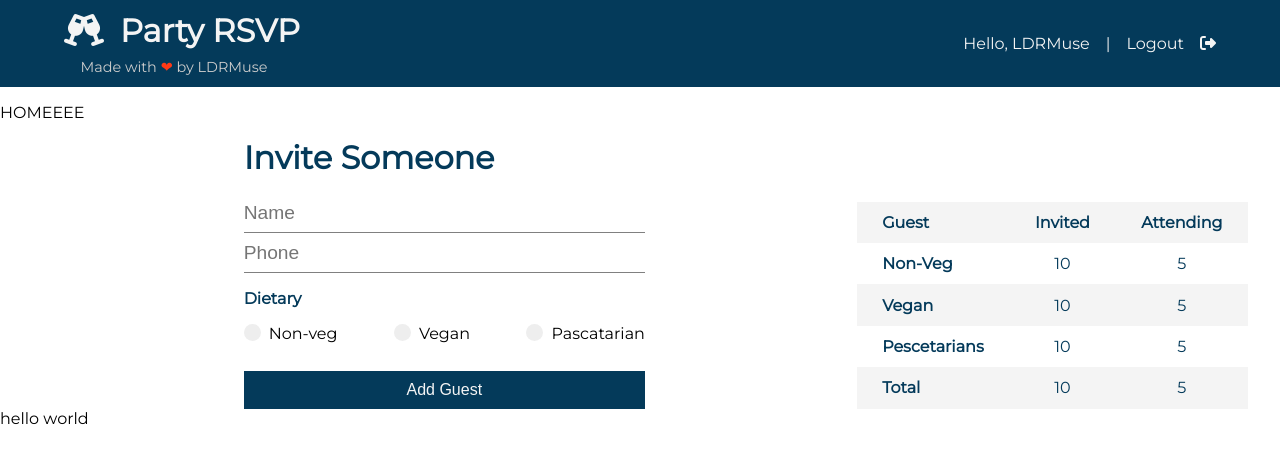
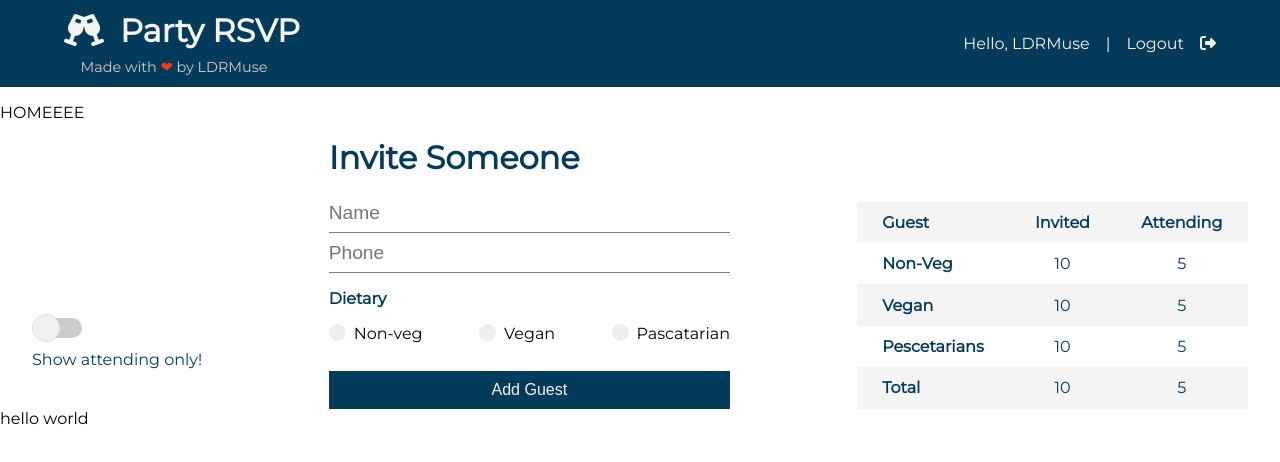
Before and after one commit to LDRMuse/rsvp-party-app, a React (Create React App) app in the folder client/: page / in a window 1280 px wide. Shown: the top 462 px of the page. Built offline with nearby package versions, Linux system fonts and the light colour scheme.

Commit message:
:construction: create GuestFilter component

```diff
--- /dev/null
+++ b/client/src/components/guests/GuestFilter.js
@@ -0,0 +1,13 @@
+import React from 'react'
+
+export const GuestFilter = () => {
+  return (
+    <div className="toggle">
+      <label className="switch">
+        <input type="checkbox" />
+        <span className="slider round"></span>
+      </label>
+      <p className="lead">Show attending only!</p>
+    </div>
+  )
+}
--- a/client/src/components/guests/index.js
+++ b/client/src/components/guests/index.js
@@ -1,2 +1,3 @@
 export {GuestForm} from './GuestForm'
 export {GuestCounter} from './GuestCounter'
+export {GuestFilter} from './GuestFilter'
--- a/client/src/components/pages/Home.js
+++ b/client/src/components/pages/Home.js
@@ -1,6 +1,5 @@
 import React, {Fragment} from 'react'
-import {GuestForm, GuestCounter} from '../guests'
-// import GuestFilter from '../guests/GuestFilter'
+import {GuestForm, GuestCounter, GuestFilter} from '../guests'
 // import GuestSearch from '../guests/GuestSearch'
 // import Guests from '../guests/Guests'
 
@@ -10,8 +9,8 @@ export const Home = () => {
     <div className="app-container">
       <div className="main">
         <div className="filter">
-          {/* <GuestFilter />
-          <GuestSearch /> */}
+          <GuestFilter />
+          {/* <GuestSearch /> */}
         </div>
         <GuestForm />
         <GuestCounter />
```
